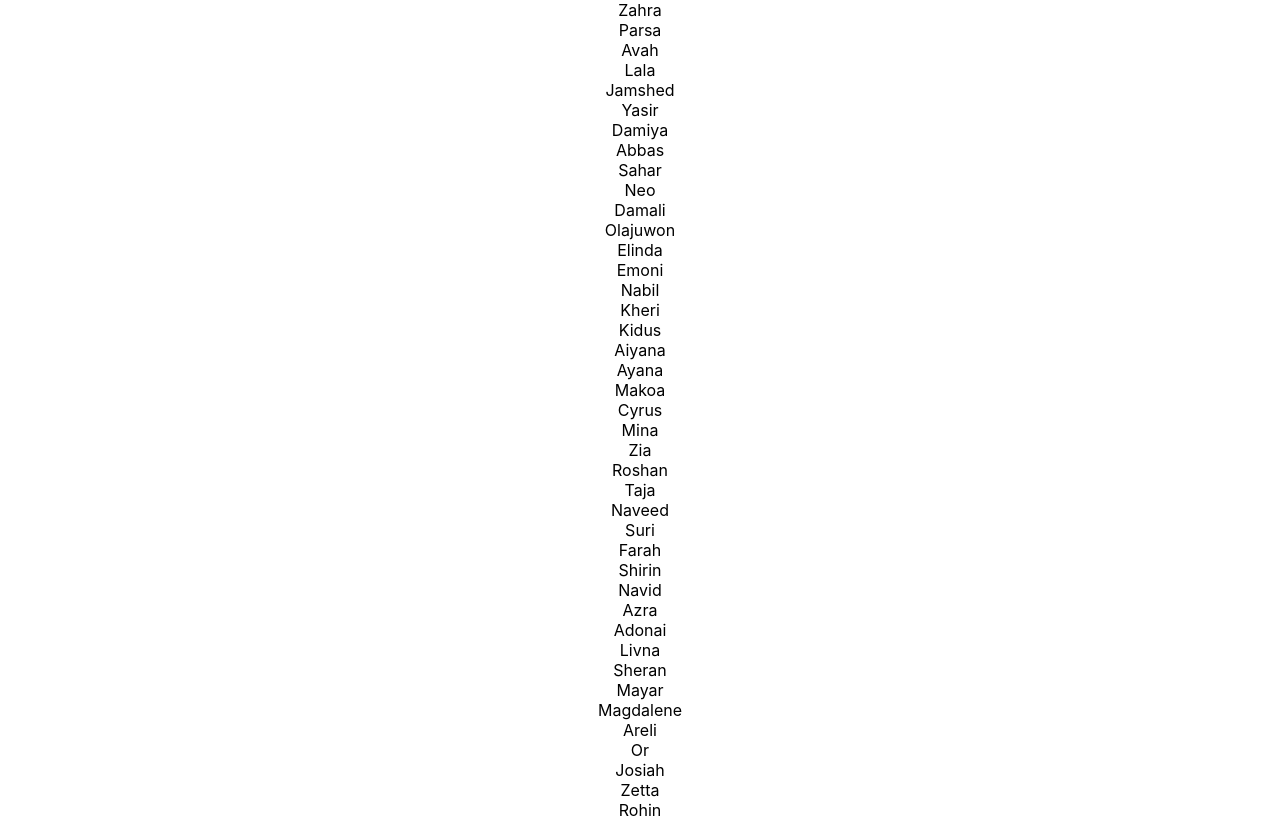
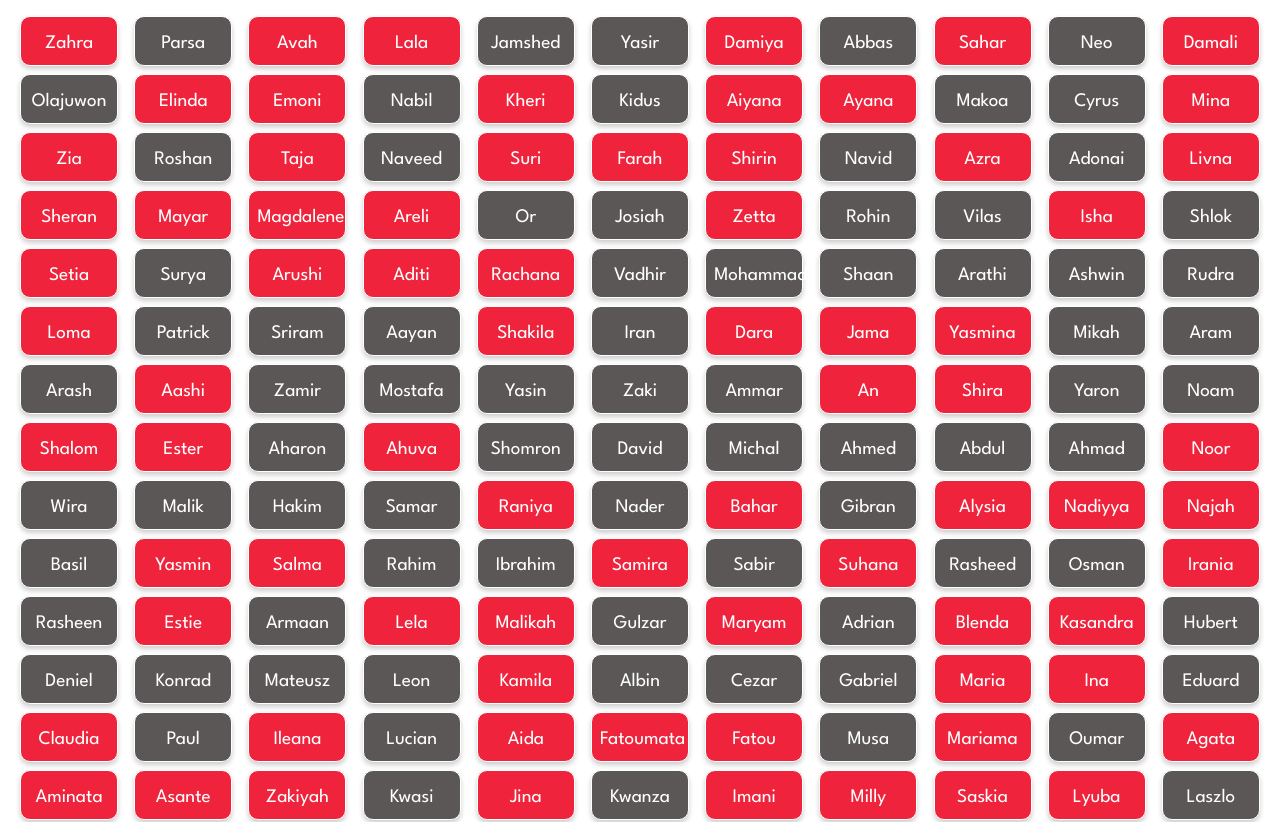
Before and after one commit to SaadiaELF/cyf-baby-names-picker, a React (Create React App) app: page / in a window 1280 px wide. Shown: the top 822 px of the page. Built offline with nearby package versions, Linux system fonts and the light colour scheme.

Commit message:
display boys' and girls' names

```diff
--- a/src/App.css
+++ b/src/App.css
@@ -1,38 +1,45 @@
-.App {
-  text-align: center;
+/* Google fonts */
+@import url('https://fonts.googleapis.com/css2?family=League+Spartan:wght@100;200;300;400;500;600;700;800;900&display=swap');
+
+/* Variables */
+:root {
+  --dark-grey: #5b5757;
+  --light-grey: #feffff;
+  --light-red: #ef233c;
+  --white: #fff;
+  --black: #222;
+  --font: 'League Spartan', sans-serif
 }
 
-.App-logo {
-  height: 40vmin;
-  pointer-events: none;
+body {
+  font-family: var(--font);
 }
 
-@media (prefers-reduced-motion: no-preference) {
-  .App-logo {
-    animation: App-logo-spin infinite 20s linear;
-  }
+.names-container {
+  display: grid;
+  gap: 0.5rem;
+  grid-template-columns: repeat(auto-fit, minmax(100px, 1fr));
+  grid-auto-rows: 50px;
+  justify-items: center;
+  margin: 1rem;
+  font-size: 1.2rem
 }
 
-.App-header {
-  background-color: #282c34;
-  min-height: 100vh;
-  display: flex;
-  flex-direction: column;
-  align-items: center;
-  justify-content: center;
-  font-size: calc(10px + 2vmin);
-  color: white;
+.name-div {
+  width: 80px;
+  padding: 0.5rem;
+  border: 1px solid var(--light-grey);
+  text-align: center;
+  line-height: 2.4rem;
+  border-radius: 10px;
+  box-shadow: 0 3px 5px rgb(0 0 0 / 0.2);
+  color: var(--white);
 }
 
-.App-link {
-  color: #61dafb;
+.m-name {
+  background-color: var(--dark-grey);
 }
 
-@keyframes App-logo-spin {
-  from {
-    transform: rotate(0deg);
-  }
-  to {
-    transform: rotate(360deg);
-  }
+.f-name {
+  background-color: var(--light-red);
 }
--- a/src/App.js
+++ b/src/App.js
@@ -5,9 +5,13 @@ import Name from "./components/Name";
 function App() {
   return (
     <div className="App">
-      {babyNames.map((baby, index) => {
-        return <Name key={index} name={baby.name} />;
-      })}
+      <div className="names-container">
+        {babyNames.map((baby, index) => {
+          return (
+            <Name key={index} name={baby.name} class={baby.sex + "-name"} />
+          );
+        })}
+      </div>
     </div>
   );
 }
--- a/src/components/Name.js
+++ b/src/components/Name.js
@@ -1,6 +1,6 @@
 import React from "react";
 const Name = (props) => {
-  return <div className={props.class}>{props.name}</div>;
+  return <div className={"name-div " + props.class}>{props.name}</div>;
 };
 
 export default Name;
```
